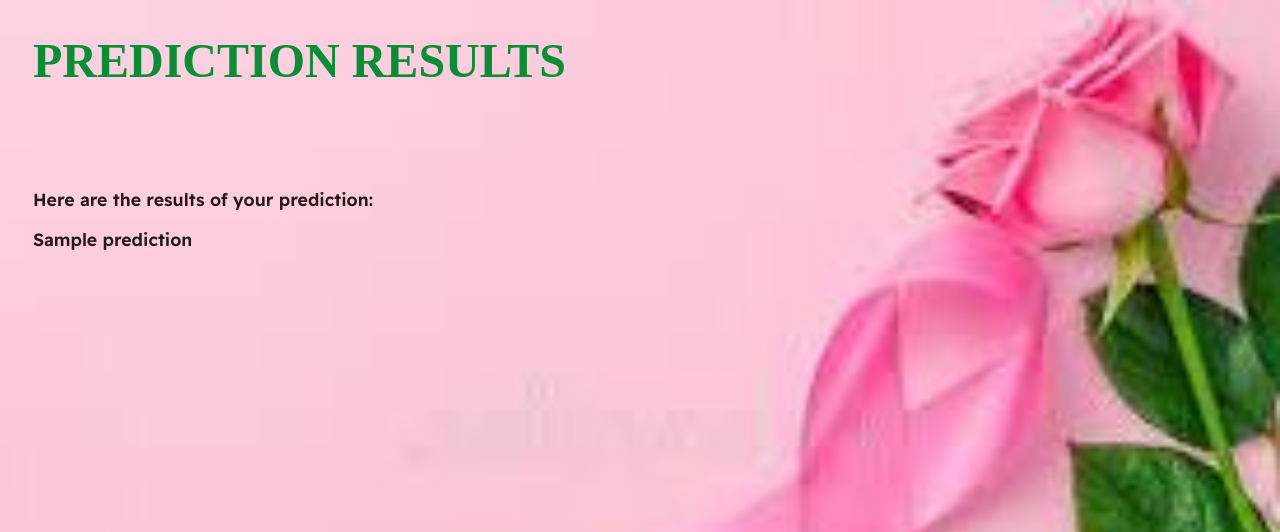
After one commit to Keras-Capstone/Model-Deployment, a Django app: template deployment/templates/deployment/predict.html in a window 1280 px wide. The commit adds this page. Shown: the top 532 px of the page. Run offline with Django 3.2, Linux system fonts and the light colour scheme; the template is opened without the code that fills it: most values are stand-ins (such as "Sample title", 1, 10 or a date in 2020).

Commit message:
adding updated files

```diff
--- a/deploy/settings.py
+++ b/deploy/settings.py
@@ -42,7 +42,7 @@ INSTALLED_APPS = [
     'django.contrib.staticfiles',
 
     #local
-    'deployment',
+    'deployment.apps.DeploymentConfig',
 ]
 
 MIDDLEWARE = [
@@ -61,7 +61,7 @@ ROOT_URLCONF = 'deploy.urls'
 TEMPLATES = [
     {
         'BACKEND': 'django.template.backends.django.DjangoTemplates',
-        'DIRS': [os.path.join(BASE_DIR,'templates'),],
+        'DIRS': [os.path.join(BASE_DIR, 'templates'),],
         'APP_DIRS': True,
         'OPTIONS': {
             'context_processors': [
--- a/deploy/urls.py
+++ b/deploy/urls.py
@@ -19,10 +19,10 @@ from django.urls import path, include
 
 urlpatterns = [
     path('admin/', admin.site.urls),
-    path('', include('deployment.urls'))
+    path('', include(('deployment.urls', 'deployment'), namespace='deployment'))
 ]
-from django.conf import settings
-from django.conf.urls.static import static
-if settings.DEBUG:
-        urlpatterns += static(settings.MEDIA_URL,
-                              document_root=settings.MEDIA_ROOT)
+# from django.conf import settings
+# from django.conf.urls.static import static
+# if settings.DEBUG:
+#         urlpatterns += static(settings.MEDIA_URL,
+#                               document_root=settings.MEDIA_ROOT)
--- /dev/null
+++ b/deployment/templates/deployment/base.html
@@ -0,0 +1,15 @@
+{% load static %}
+<!DOCTYPE html>
+<html lang="en">
+<head>
+    <meta charset="UTF-8">
+    <meta http-equiv="X-UA-Compatible" content="IE=edge">
+    <meta name="viewport" content="width=device-width, initial-scale=1.0">
+    <title>{% block title %}{% endblock %}</title>
+    {% block style %}{% endblock %}
+</head>
+<body>
+    {% block content %}
+    {% endblock %}
+</body>
+</html>
--- /dev/null
+++ b/deployment/templates/deployment/predict.html
@@ -0,0 +1,23 @@
+{% extends "./base.html" %}
+{% load static %}
+
+{% block title %}KERAS: Diagnosis Result{% endblock %}
+
+{% block style %}
+    <link rel="stylesheet" href="{% static '../static/index.css' %}">
+    <style>
+        body {
+            padding: 25px;
+            background-image: url(../static/images/index.jpg);
+            background-color: rgb(2, 184, 184);
+            background-size: cover;
+        }
+    </style>
+{% endblock %}
+
+
+{% block content %}
+    <div class="predict__title">Prediction Results</div>
+    <p class="predict__desc">Here are the results of your prediction:</p>
+    <p class="predict__desc">{{ prediction }}</p>
+{% endblock %}
--- a/deployment/urls.py
+++ b/deployment/urls.py
@@ -2,5 +2,6 @@ from . import views
 from django.urls import path
 
 urlpatterns = [
-    path('',views.index,)
+    path('', views.index, name='index'),
+    path('predict', views.predict, name='predict'),
 ]
--- a/static/index.css
+++ b/static/index.css
@@ -86,27 +86,38 @@
 }
 
 .btn {
-    padding-top: 20px;
-}
-
-.form__btn {
     font-family: 'Readex Pro', sans-serif;
     font-weight: 600;
     font-size: 1.1em;
     padding: 10px 16px;
     margin: 10px 0;
 
-    color: #ffffff;
-    background: #14b64a;
-    border: 2px solid #0fa942;
+    color: #02581f;
     border-radius: 5px;
 
     cursor: pointer;
     outline: none;
+    max-width: 200px;
 
 }
 
-.form__btn:active {
-    background: #099136;
-    color: rgb(255, 60, 0)
+.btn:active {
+    /* background: #099136; */
+    color: rgb(255, 60, 0);
 }
+
+/* STYLES FOR PREDICT.HTML */
+.predict__title {
+    font-size: 3em;
+    text-transform: uppercase;
+    font-weight: 600;
+    color: #088f35;
+    margin-bottom: 100px;
+}
+
+.predict__desc {
+    font-family: 'Readex Pro', sans-serif;
+    font-weight: 600;
+    font-size: 1.1em;
+    color: #251818;
+}
```
Also changed, not shown: deployment/templates/deployment/index.html (renamed from templates/index.html, +17 -24 lines), deployment/views.py (+44 -7 lines), 1 other file.
